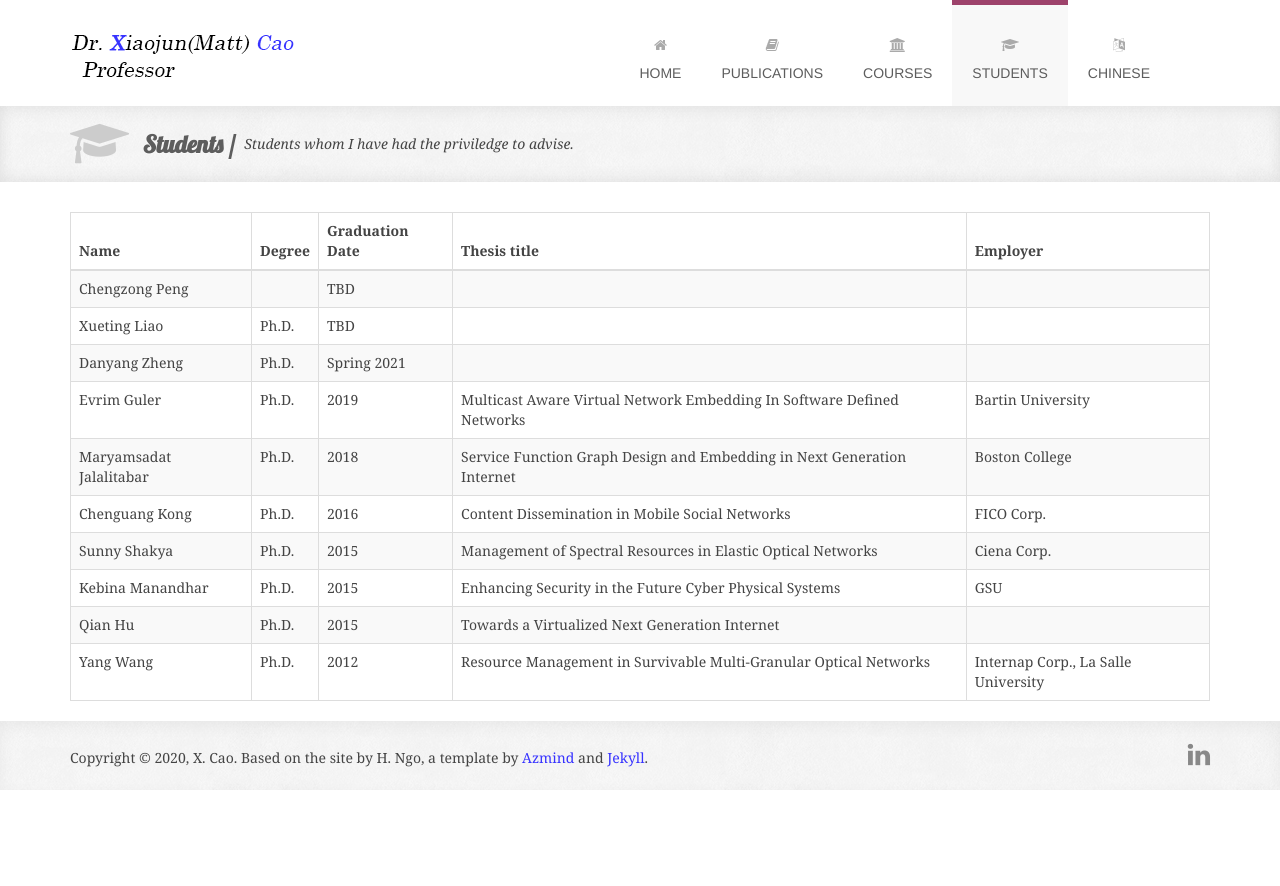
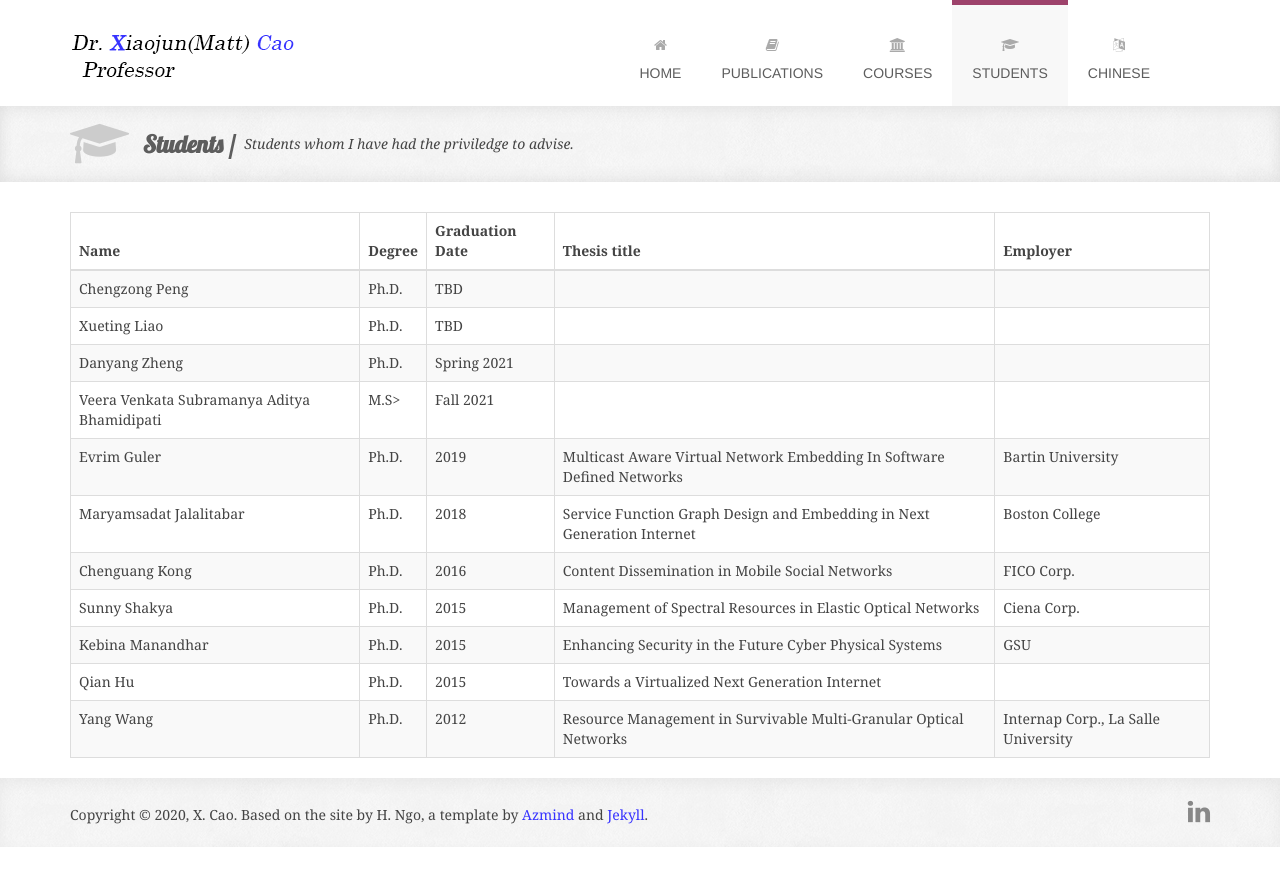
Before and after one commit to xiaojuncao/xiaojuncao, a Jekyll site: the page built from students.html, in a window 1280 px wide. Shown: the top 886 px of the page. Built offline with Jekyll 4.4.1, drawn with Linux system fonts in a browser that asks for light colours; some web fonts are replaced.

Commit message:
students updated

```diff
--- a/_data/students.csv
+++ b/_data/students.csv
@@ -1,7 +1,8 @@
 Name, Degree, Graduation Date, Thesis title, Employer
-Chengzong Peng,,TBD,,
+Chengzong Peng,Ph.D.,TBD,,
 Xueting Liao ,  Ph.D.,TBD,,
 Danyang Zheng,  Ph.D., Spring 2021,,
+Veera Venkata Subramanya Aditya Bhamidipati,M.S>,Fall 2021,,
 Evrim Guler,  Ph.D.,2019,Multicast Aware Virtual Network Embedding In Software Defined Networks,Bartin University
 Maryamsadat Jalalitabar,  Ph.D.,2018,Service Function Graph Design and Embedding in Next Generation Internet,Boston College
 Chenguang Kong ,  Ph.D.,2016,Content Dissemination in Mobile Social Networks,FICO Corp.
--- a/index.html
+++ b/index.html
@@ -28,7 +28,7 @@ title: Home
                        <p><i class="fa fa-university"></i> Recent professional services:
                          <ul>
                            <li> IEEE Distinguished Lecturer
-						   <li> IEEE ComSoc ONTC Chair (2017-19, vice chair (2015-17), secretary (2013-15)
+						   <li> IEEE ComSoc ONTC Chair (2017-19), vice chair (2015-17), secretary (2013-15)
                            <li> INFOCOM 2021, 2020, 2019
                          </ul>
                        </p>
```
